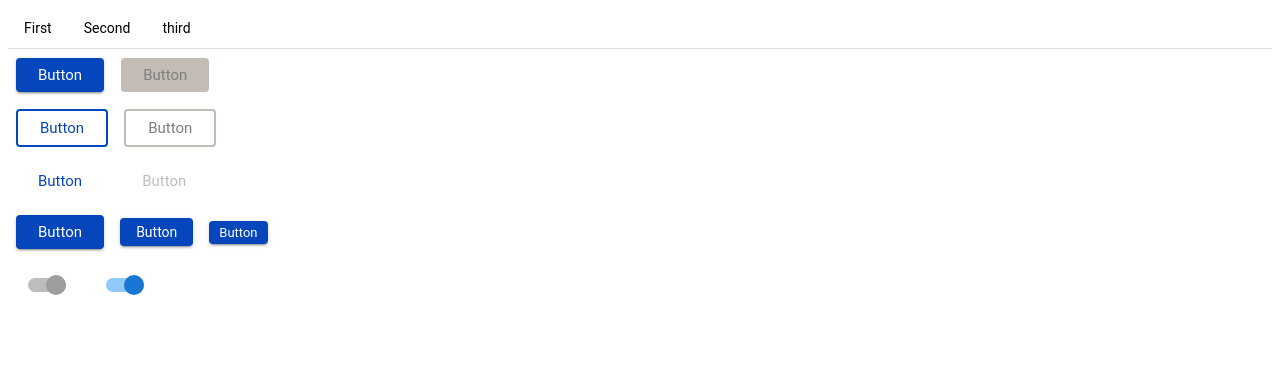
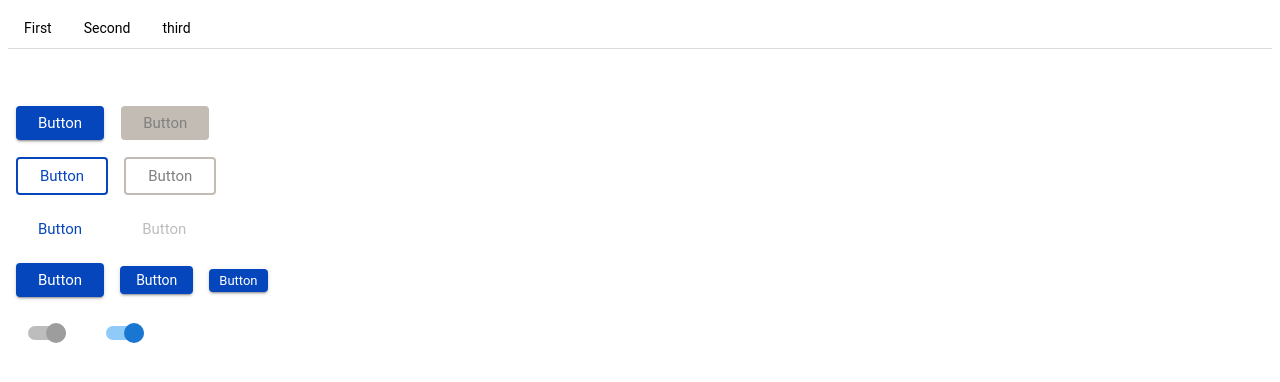
Before and after one commit to microegor/pdf, a React (Vite) app: page / in a window 1280 px wide. Shown: the top 382 px of the page. Built offline with nearby package versions, Linux system fonts and the light colour scheme.

Commit message:
feat: refactor Tabs component to support children rendering and improve structure

```diff
--- a/src/App.tsx
+++ b/src/App.tsx
@@ -1,7 +1,7 @@
 import { useState } from "react";
 import "../style/App.css";
 import { Button } from "./components/Button";
-import { Stack } from "./components/Stack/Stack";
+import { Stack } from "./components/Stack";
 import { Switch } from "./components/Switch";
 import { Tabs } from "./components/Tabs";
 import { Tab } from "./components/Tabs";
--- a/src/components/Stack/index.ts
+++ b/src/components/Stack/index.ts
@@ -0,0 +1 @@
+export { Stack } from "./Stack";
--- a/src/components/Tabs/Tab.tsx
+++ b/src/components/Tabs/Tab.tsx
@@ -1,9 +1,11 @@
+import type { ReactNode } from "react";
 import styles from "./Tabs.module.css";
 import { useTabsContext } from "./TabsContext";
 
-interface TabProps {
+export interface TabProps {
     value: string;
     text: string;
+    children?: ReactNode;
 }
 
 export function Tab({ value, text }: TabProps) {
--- a/src/components/Tabs/Tabs.module.css
+++ b/src/components/Tabs/Tabs.module.css
@@ -1,13 +1,20 @@
 .tabs {
+    font-family: Roboto, Helvetica, Arial, sans-serif;
+}
+
+.tabsList {
     display: flex;
     justify-content: flex-start;
     align-items: flex-end;
     border-bottom: 1px solid gainsboro;
 }
 
+.tabsContainer {
+    padding: 24px;
+}
+
 .tab {
     font: inherit;
-    font-family: Roboto, Helvetica, Arial, sans-serif;
     padding: 12px 16px;
     font-size: 0.875rem;
     cursor: pointer;
@@ -19,3 +26,14 @@
     color: #1976d2;
     border-bottom: 2px solid #1976d2;
 }
+
+/* HTML: <div class="loader"></div> */
+.loader {
+  width: 50px;
+  aspect-ratio: 1;
+  border-radius: 50%;
+  border: 8px solid #514b82;
+  animation:
+    l20-1 0.8s infinite linear alternate,
+    l20-2 1.6s infinite linear;
+}
--- a/src/components/Tabs/Tabs.tsx
+++ b/src/components/Tabs/Tabs.tsx
@@ -1,6 +1,7 @@
 import styles from "./Tabs.module.css";
-import { useState, type ReactNode } from "react";
+import { Children, isValidElement, useState, type ReactElement, type ReactNode } from "react";
 import { TabsContext } from "./TabsContext";
+import { Tab, type TabProps } from "./Tab";
 
 interface TabsProps {
     defaultValue?: string;
@@ -8,7 +9,7 @@ interface TabsProps {
     onValueChange?: (value: string) => void;
 }
 
-export function Tabs({defaultValue, onValueChange, children }: TabsProps) {
+export function Tabs({ defaultValue, onValueChange, children }: TabsProps) {
     const [iternalValue, setIternalValue] = useState(defaultValue);
 
     function setIternalValueEx(v: string | undefined) {
@@ -21,10 +22,22 @@ export function Tabs({defaultValue, onValueChange, children }: TabsProps) {
         }
     }
 
+    const tabs = Children.toArray(children).filter(
+        (child): child is ReactElement<TabProps> =>
+            isValidElement<TabProps>(child) && child.type === Tab,
+    );
+
+    const activeTab = tabs.find(t => t.props.value === iternalValue);
+
     return (
-        <TabsContext value={{value: iternalValue, setValue: setIternalValueEx}}>
+        <TabsContext value={{ value: iternalValue, setValue: setIternalValueEx }}>
             <div className={`${styles.tabs}`}>
-                {children}
+                <div className={styles.tabsList}>
+                    {tabs.map((t, i) => (<Tab key={i} text={t.props.text} value={t.props.value} />))}
+                </div>
+                <div className={styles.tabsContainer}>
+                    {activeTab && activeTab.props.children}
+                </div>
             </div>
         </TabsContext>
     )
```
Also changed, not shown: 1 other file (tests, documents, lock files or other folders).
